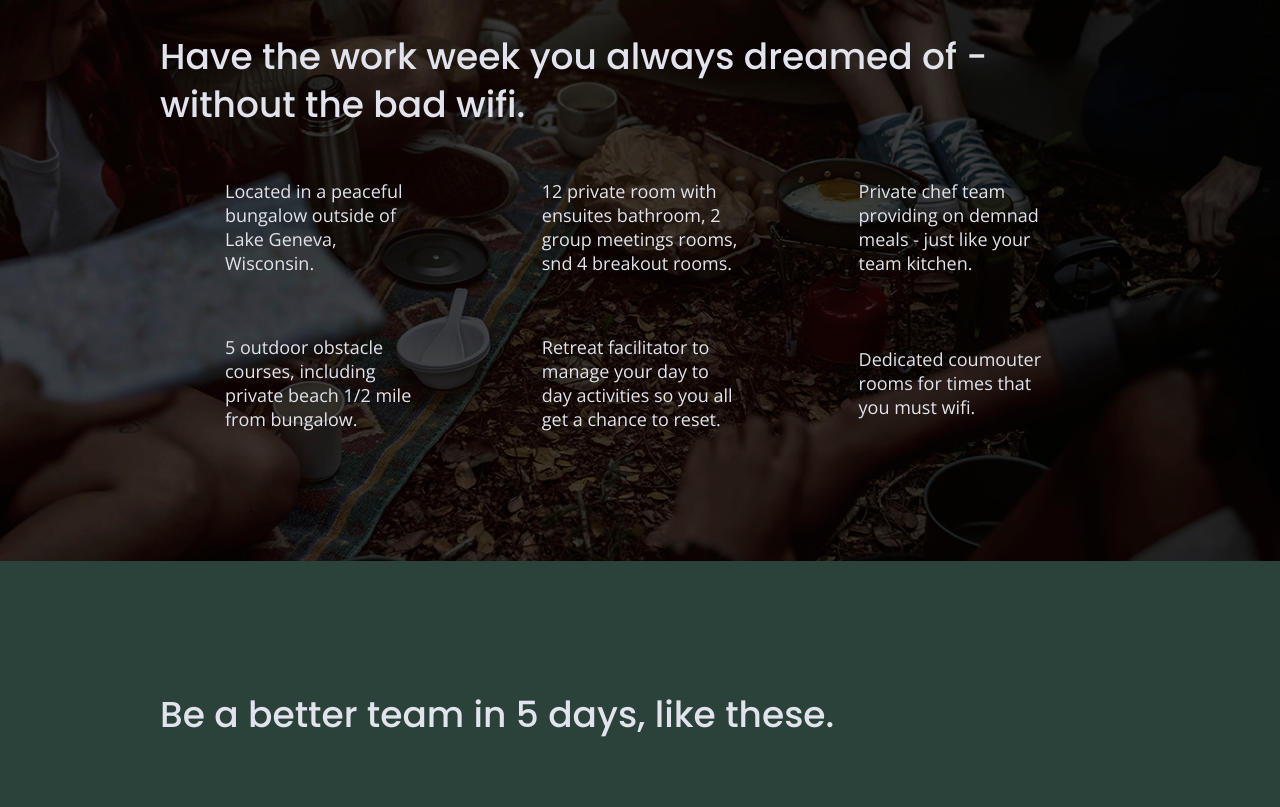
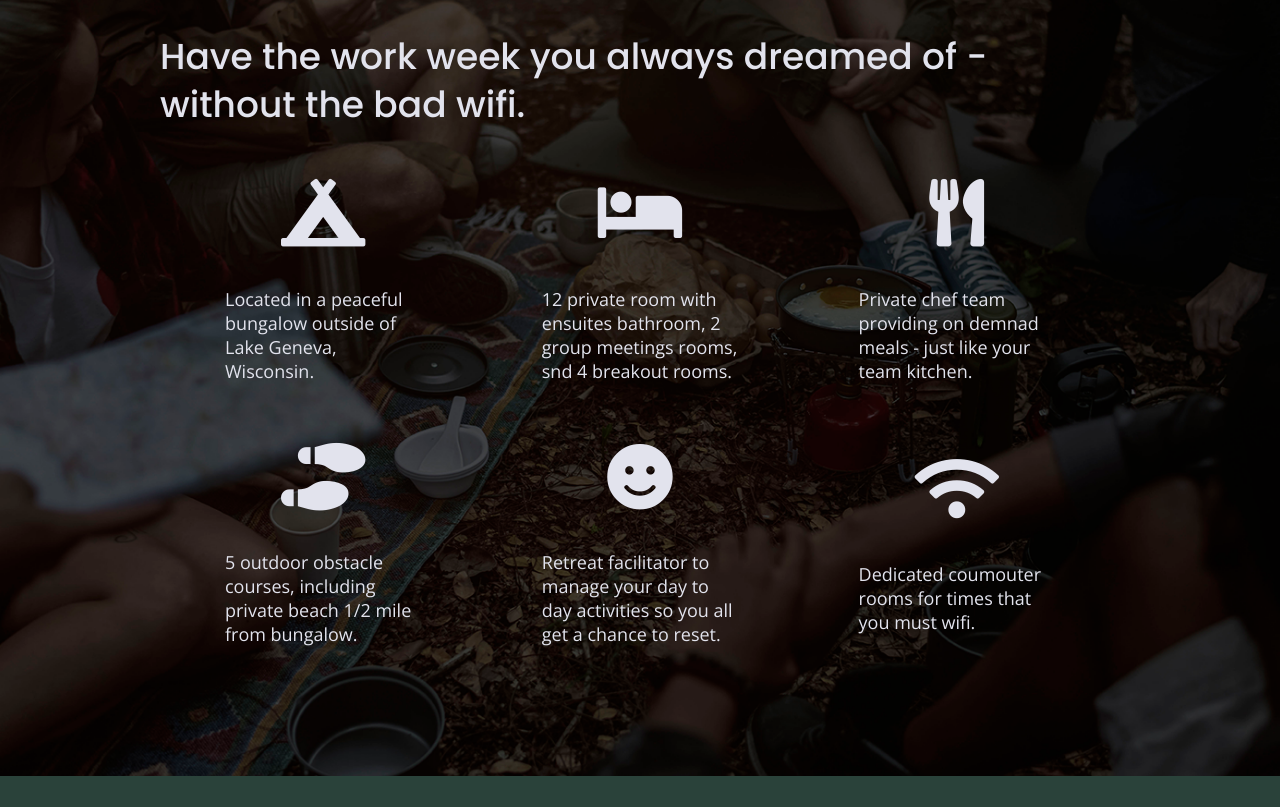
Before and after one commit to meghappatel24/website, a website built with Parcel: page index.html in a window 1280 px wide. Shown: the part 1106-1913 px from the top of the page. Built offline with nearby package versions, Linux system fonts and the light colour scheme.

Commit message:
added icons to homepage

```diff
--- a/css/main.css
+++ b/css/main.css
@@ -301,6 +301,11 @@ input[type=button] {
 }
 
 /* -------- Features ------- */
+
+.features i {
+	font-size: 3.75em;
+  margin-bottom: 40px;
+}
 
 .features {
   display: flex;
--- a/index.html
+++ b/index.html
@@ -14,6 +14,10 @@
 
   <!-- Google Fonts -->
   <link href="https://fonts.googleapis.com/css?family=Open+Sans:400,700|Poppins:500,700" rel="stylesheet">
+
+  <!--Font Awesome -->
+  <link rel="stylesheet" href="https://use.fontawesome.com/releases/v5.5.0/css/all.css"
+  integrity="sha384-B4dIYHKNBt8Bc12p+WXckhzcICo0wtJAoU8YZTY5qE0Id1GSseTk6S+L3BlXeVIU" crossorigin="anonymous">
 
   <link rel="manifest" href="site.webmanifest">
   <link rel="apple-touch-icon" href="icon.png">
@@ -78,27 +82,39 @@
               <h2> Have the work week you always dreamed of - without the bad wifi.</h2>
               <div class="features-items">
               <article>
-                <p class="fontawesome-icon"></p>
+                <p class="fontawesome-icon">
+                  <i class="fas fa-campground"></i>
+                </p>
                 <p class="features-item-description">Located in a peaceful bungalow outside of Lake Geneva, Wisconsin.</p>
               </article>
               <article>
-                <p class="fontawesome-icon"></p>
+                <p class="fontawesome-icon">
+                  <i class="fas fa-bed"></i>
+                </p>
                 <p class="features-item-description">12 private room with ensuites bathroom, 2 group meetings rooms, snd 4 breakout rooms.</p>
               </article>
               <article>
-                <p class="fontawesome-icon"></p>
+                <p class="fontawesome-icon">
+                  <i class="fas fa-utensils"></i>
+                </p>
                 <p class="features-item-description"> Private chef team providing on demnad meals - just like your team kitchen. </p>
               </article>
               <article>
-                <p class="fontawesome-icon"></p>
+                <p class="fontawesome-icon">
+                  <i class="fas fa-shoe-prints"></i>
+                </p>
                 <p class="features-item-description"> 5 outdoor obstacle courses, including private beach 1/2 mile from bungalow.</p>
               </article>
               <article>
-                <p class="fontawesome-icon"></p>
+                <p class="fontawesome-icon">
+                  <i class="fas fa-smile"></i>
+                </p>
                 <p class="features-item-description"> Retreat facilitator to manage your day to day activities so you all get a chance to reset.</p>
               </article>
               <article>
-                <p class="fontawesome-icon"></p>
+                <p class="fontawesome-icon">
+                  <i class="fas fa-wifi"></i>
+                </p>
                 <p class="features-item-description"> Dedicated coumouter rooms for times that you must wifi.</p>
               </article>
             </div>
```
Also changed, not shown: about/index.html (+3 -0 lines), faq/index.html (+7 -3 lines).
